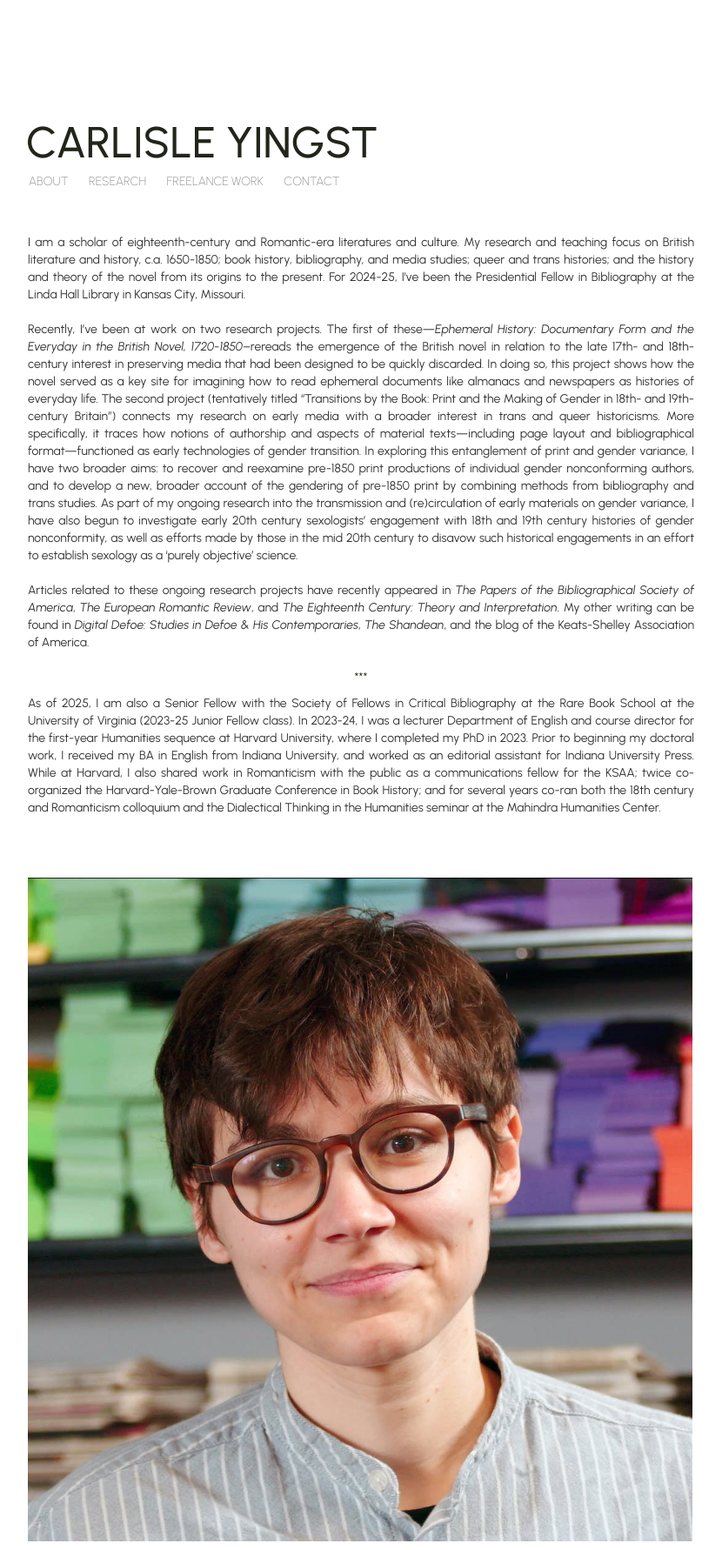
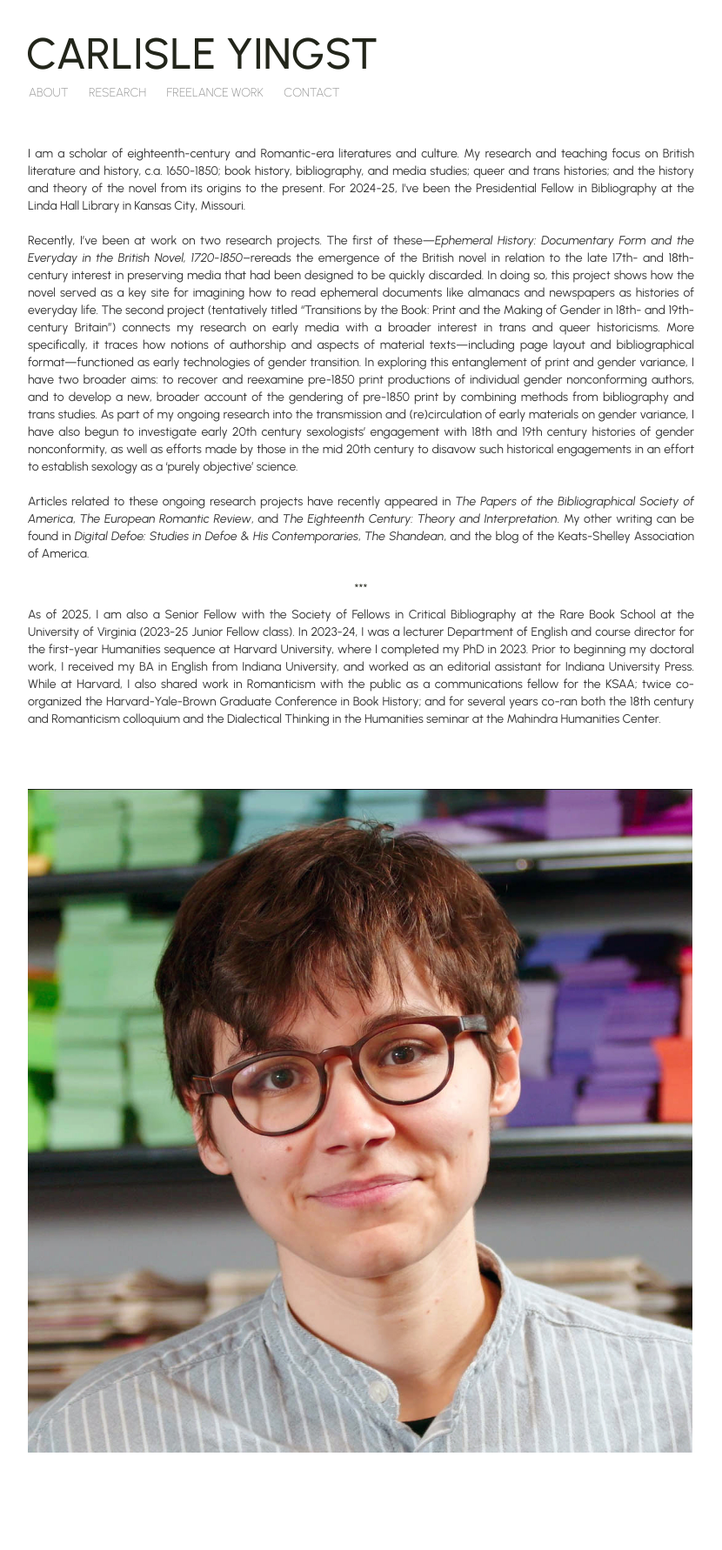
Before and after one commit to ceyingst/ceyingstwebsite, a Jekyll site: the page built from index.html, in a window 1280 px wide. Shown: the whole page at 87% size, without its empty margins (226-1056 px from the left). Built offline with Jekyll 4.4.1, drawn with Linux system fonts in a browser that asks for light colours; nearby versions of some CDN libraries; some web fonts are replaced; after the commit the page ends 1680 px from its top, so only the background shows below that.

Commit message:
Update ceyingst.css

```diff
--- a/css/ceyingst.css
+++ b/css/ceyingst.css
@@ -54,7 +54,7 @@ header {
 }
 
 header .navbar {
-  padding-top: 10vw;
+  padding-top: 2vw;
   background: none;
   border: 0px;
   position: relative;
```
